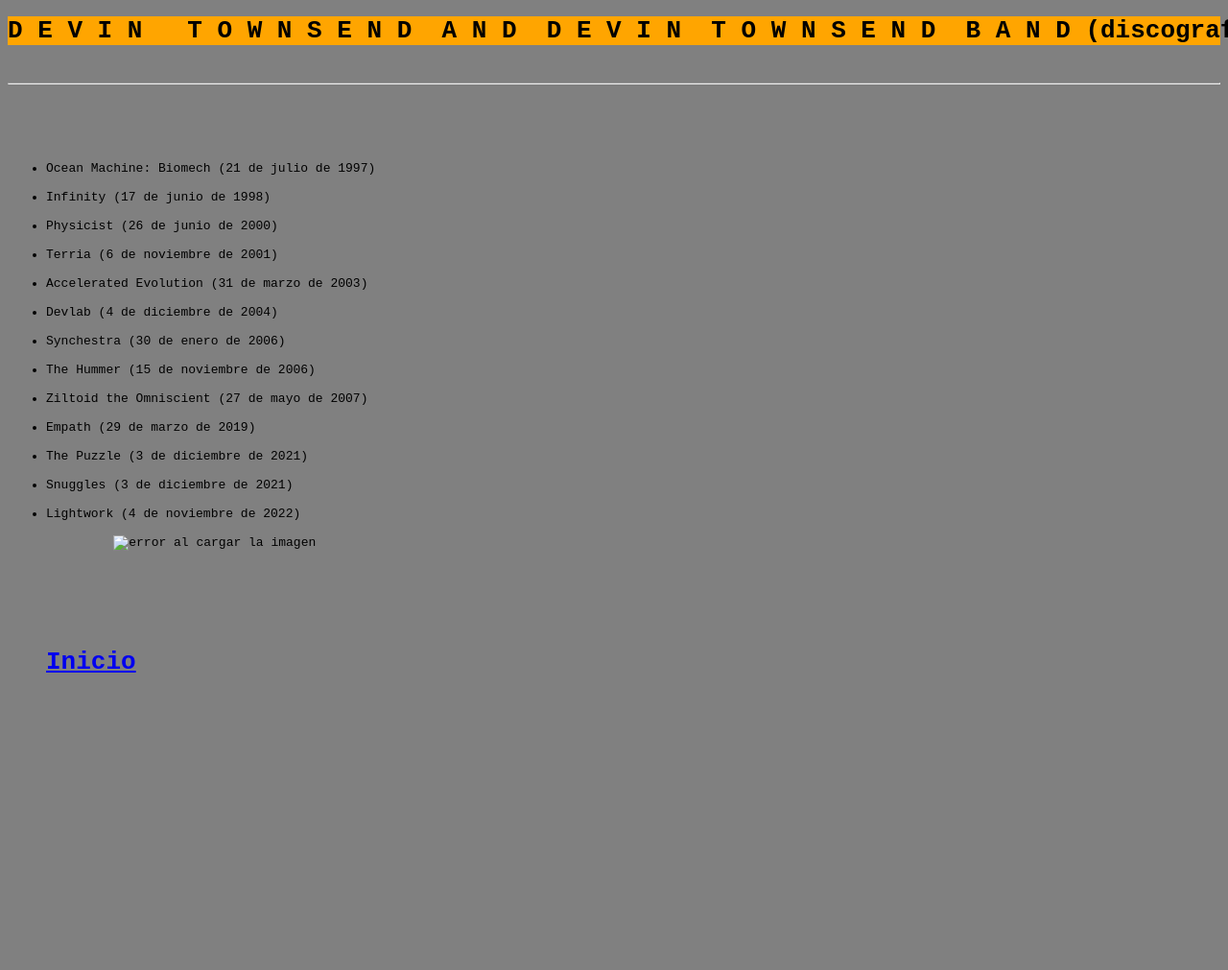
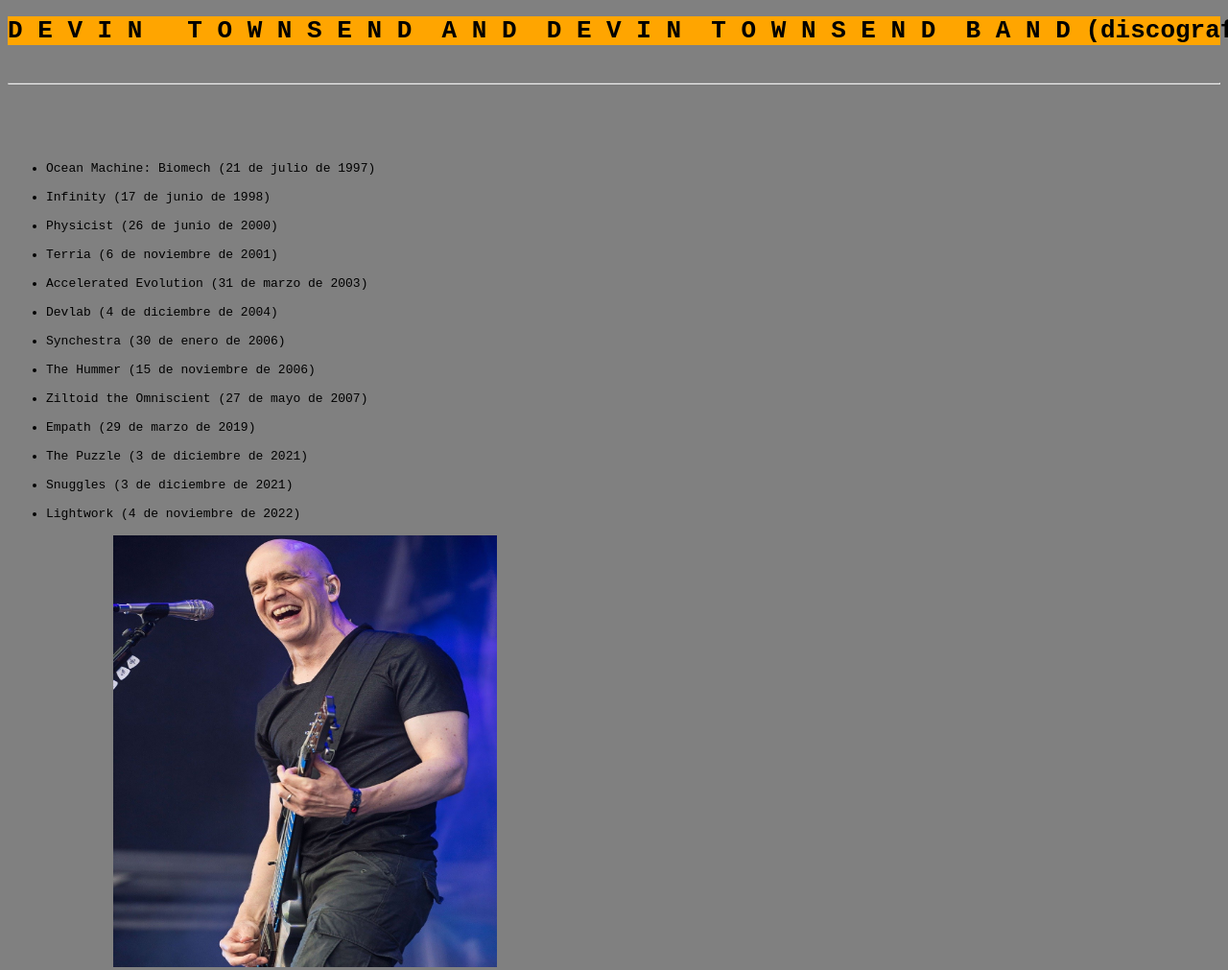
Before and after one commit to hcmhycalv/hcmhycalv.github.io, a plain HTML site: page pagina 2.html in a window 1280 px wide. Shown: the top 1011 px of the page at 96% size. Before the commit the page ends 800 px from the top, so only its background shows below. Drawn offline with Linux system fonts and the light colour scheme.

Commit message:
Update pagina 2.html

```diff
--- a/pagina 2.html
+++ b/pagina 2.html
@@ -22,7 +22,7 @@
 			<li>Snuggles (3 de diciembre de 2021)
 			<li>Lightwork (4 de noviembre de 2022)
 
-	 <img src="imagenes/images.jpeg" width="400" height="450" alt="error al cargar la imagen">
+	 <img src="images.jpeg" width="400" height="450" alt="error al cargar la imagen">
 
 
 
```
